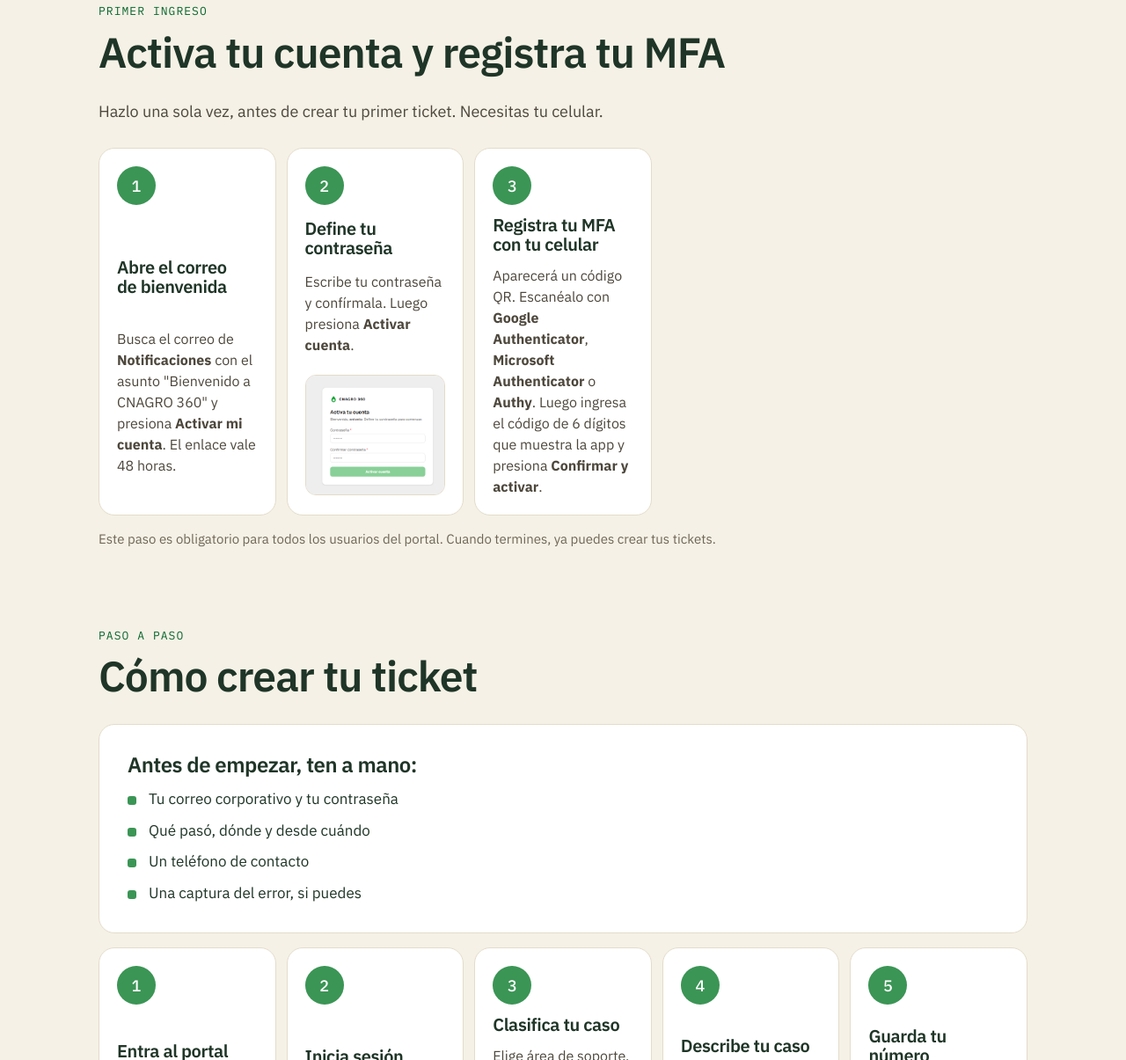
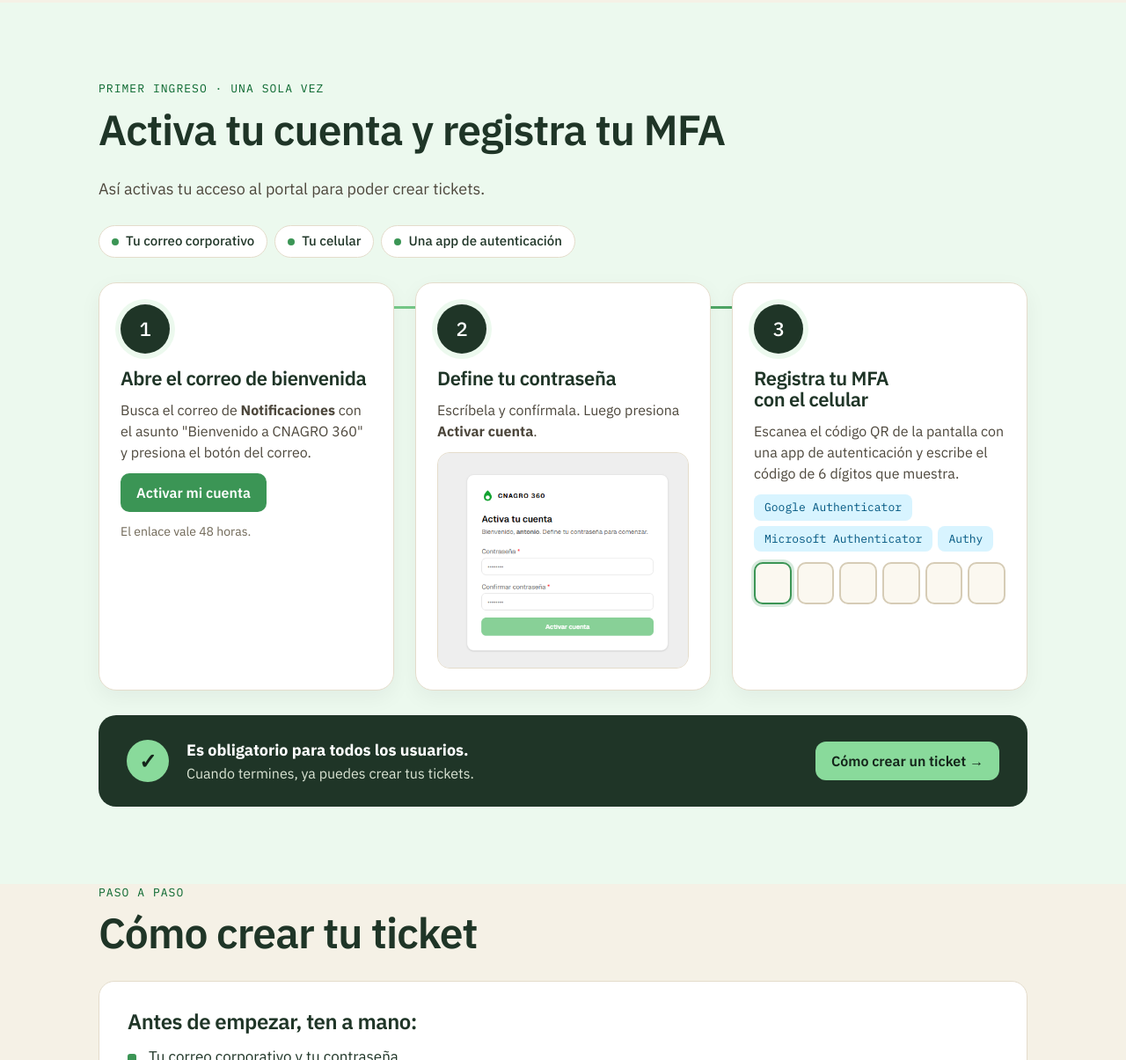
Before and after one commit to antoniosazo/cna_modelo_soporte, a plain HTML site: page index.html in a window 1280 px wide. Shown: the part 2684-3889 px from the top of the page at 88% size. Drawn offline with Linux system fonts and the light colour scheme.

Commit message:
06101
06101

```diff
--- a/index.html
+++ b/index.html
@@ -98,7 +98,36 @@ main section[id]{scroll-margin-top:100px}
 .num{width:44px;height:44px;border-radius:50%;background:var(--accent);color:#fff;display:flex;align-items:center;justify-content:center;font-family:var(--mono);font-size:18px;font-weight:500;grid-row:span 2}
 .steps h3{font-size:20px;font-weight:600}
 .steps p{color:var(--ink-2);font-size:16px}
-.steps .mfa-img{grid-column:1/-1;width:100%;max-width:444px;height:auto;margin-top:8px;border-radius:12px;border:1px solid var(--line)}
+/* Activación de cuenta */
+#activar{background:oklch(0.97 0.02 150)}
+.ob-needs{display:flex;flex-wrap:wrap;gap:8px;margin:0 0 28px;padding:0;list-style:none}
+.ob-needs li{display:inline-flex;align-items:center;gap:8px;min-height:36px;padding:6px 14px;border-radius:999px;background:#fff;border:1px solid var(--line);font-size:15px;font-weight:500}
+.ob-needs li::before{content:'';width:8px;height:8px;border-radius:50%;background:var(--accent)}
+.ob{list-style:none;margin:0;padding:0;display:grid;gap:20px;position:relative}
+@media (min-width:900px){
+  .ob{grid-template-columns:repeat(3,1fr);gap:24px}
+  .ob::before{content:'';position:absolute;top:27px;left:16%;right:16%;height:3px;border-radius:2px;background:linear-gradient(90deg,var(--accent-light),var(--accent));z-index:0}
+}
+.ob li{position:relative;z-index:1;background:#fff;border:1px solid var(--line);border-radius:20px;padding:24px;display:flex;flex-direction:column;align-items:flex-start;gap:12px;box-shadow:0 8px 24px rgba(20,25,30,.05)}
+.ob-n{width:56px;height:56px;border-radius:50%;background:var(--forest);color:#fff;display:flex;align-items:center;justify-content:center;font-family:var(--mono);font-size:22px;font-weight:500;box-shadow:0 0 0 6px oklch(0.97 0.02 150)}
+.ob li h3{font-size:22px;font-weight:600;margin-top:4px}
+.ob li p{color:var(--ink-2);font-size:16px}
+.ob-btn{display:inline-flex;align-items:center;min-height:44px;padding:0 18px;border-radius:10px;background:var(--accent);color:#fff;font-weight:600;font-size:16px}
+.ob-cap{font-size:14px;color:var(--ink-3)}
+.ob-shot{width:100%;border-radius:14px;overflow:hidden;border:1px solid var(--line);background:var(--card-soft)}
+.ob-shot img{display:block;width:100%;height:auto}
+.ob-apps{display:flex;flex-wrap:wrap;gap:6px}
+.ob-apps span{padding:5px 12px;border-radius:8px;background:oklch(0.95 0.035 230);color:oklch(0.42 0.12 230);font-family:var(--mono);font-size:13px}
+.ob-code{display:flex;gap:6px;width:100%;max-width:300px}
+.ob-code span{flex:1;height:48px;border:2px solid var(--line-strong);border-radius:10px;background:var(--card-soft)}
+.ob-code span.on{border-color:var(--accent);box-shadow:0 0 0 3px oklch(0.6 0.13 150 / .2)}
+.ob-note{margin-top:28px;background:var(--forest);color:#fff;border-radius:20px;padding:22px 24px;display:grid;gap:16px;align-items:center}
+.ob-note p{color:var(--on-dark);font-size:16px}
+.ob-note strong{font-size:18px}
+.ob-check{width:48px;height:48px;border-radius:50%;background:var(--accent-light);color:var(--forest-deep);display:flex;align-items:center;justify-content:center;font-size:24px;font-weight:700}
+@media (min-width:800px){.ob-note{grid-template-columns:auto 1fr auto;gap:20px;padding:26px 32px}}
+.ob-note .btn{justify-self:start}
+@media (min-width:800px){.ob-note .btn{justify-self:end}}
 .url-box{display:inline-block;margin-top:6px;padding:6px 10px;border-radius:8px;background:oklch(0.95 0.04 150);color:oklch(0.38 0.11 150);font-family:var(--mono);font-size:14px;font-weight:500;word-break:break-all}
 
 /* Formulario */
@@ -301,18 +330,52 @@ footer a{color:var(--accent-light)}
     </div>
   </section>
 
-  <section id="activar" style="padding-top:0">
+  <section id="activar" class="onboard">
     <div class="wrap">
-      <div class="eyebrow">Primer ingreso</div>
+      <div class="eyebrow">Primer ingreso · una sola vez</div>
       <h2>Activa tu cuenta y registra tu MFA</h2>
-      <p class="lead">Hazlo una sola vez, antes de crear tu primer ticket. Necesitas tu celular.</p>
-      <ol class="steps">
-        <li><span class="num">1</span><h3>Abre el correo de bienvenida</h3><p>Busca el correo de <strong>Notificaciones</strong> con el asunto "Bienvenido a CNAGRO 360" y presiona <strong>Activar mi cuenta</strong>. El enlace vale 48 horas.</p></li>
-        <li><span class="num">2</span><h3>Define tu contraseña</h3><p>Escribe tu contraseña y confírmala. Luego presiona <strong>Activar cuenta</strong>.</p>
-          <img class="mfa-img" src="assets/mfa/contrasena.png" alt="Pantalla Activa tu cuenta con los campos Contraseña y Confirmar contraseña" width="444" height="382" loading="lazy"></li>
-        <li><span class="num">3</span><h3>Registra tu MFA con tu celular</h3><p>Aparecerá un código QR. Escanéalo con <strong>Google Authenticator</strong>, <strong>Microsoft Authenticator</strong> o <strong>Authy</strong>. Luego ingresa el código de 6 dígitos que muestra la app y presiona <strong>Confirmar y activar</strong>.</p></li>
+      <p class="lead">Así activas tu acceso al portal para poder crear tickets.</p>
+      <ul class="ob-needs">
+        <li>Tu correo corporativo</li>
+        <li>Tu celular</li>
+        <li>Una app de autenticación</li>
+      </ul>
+      <ol class="ob">
+        <li>
+          <span class="ob-n">1</span>
+          <h3>Abre el correo de bienvenida</h3>
+          <p>Busca el correo de <strong>Notificaciones</strong> con el asunto "Bienvenido a CNAGRO 360" y presiona el botón del correo.</p>
+          <span class="ob-btn" aria-hidden="true">Activar mi cuenta</span>
+          <span class="ob-cap">El enlace vale 48 horas.</span>
+        </li>
+        <li>
+          <span class="ob-n">2</span>
+          <h3>Define tu contraseña</h3>
+          <p>Escríbela y confírmala. Luego presiona <strong>Activar cuenta</strong>.</p>
+          <div class="ob-shot">
+            <img src="assets/mfa/contrasena.png" alt="Pantalla Activa tu cuenta con los campos Contraseña y Confirmar contraseña" width="444" height="382" loading="lazy">
+          </div>
+        </li>
+        <li>
+          <span class="ob-n">3</span>
+          <h3>Registra tu MFA con el celular</h3>
+          <p>Escanea el código QR de la pantalla con una app de autenticación y escribe el código de 6 dígitos que muestra.</p>
+          <div class="ob-apps">
+            <span>Google Authenticator</span>
+            <span>Microsoft Authenticator</span>
+            <span>Authy</span>
+          </div>
+          <div class="ob-code" aria-hidden="true"><span class="on"></span><span></span><span></span><span></span><span></span><span></span></div>
+        </li>
       </ol>
-      <p class="hint" style="margin-top:16px">Este paso es obligatorio para todos los usuarios del portal. Cuando termines, ya puedes crear tus tickets.</p>
+      <div class="ob-note">
+        <span class="ob-check" aria-hidden="true">✓</span>
+        <div>
+          <strong>Es obligatorio para todos los usuarios.</strong>
+          <p>Cuando termines, ya puedes crear tus tickets.</p>
+        </div>
+        <a class="btn" href="#crear">Cómo crear un ticket →</a>
+      </div>
     </div>
   </section>
 
```
